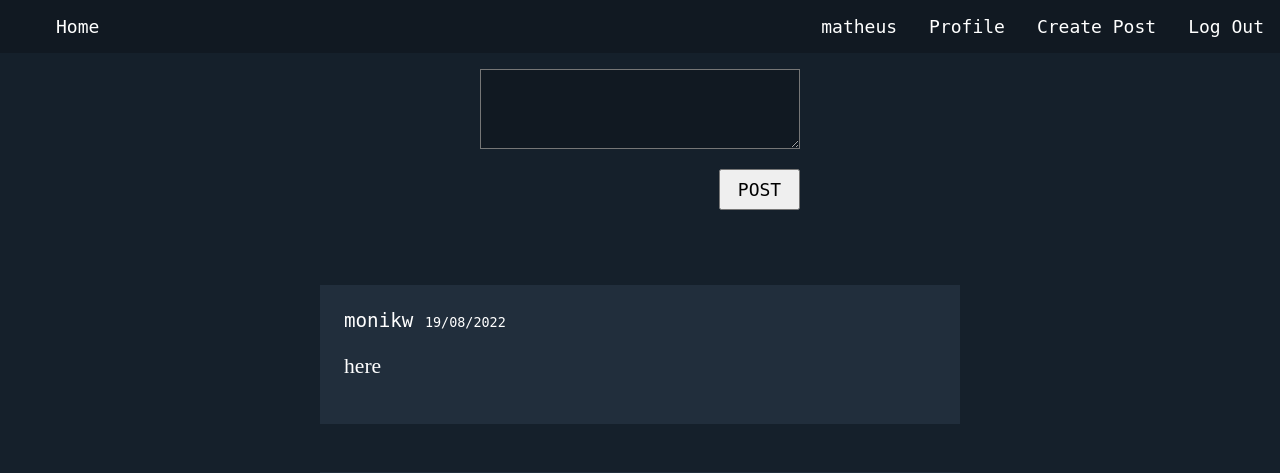
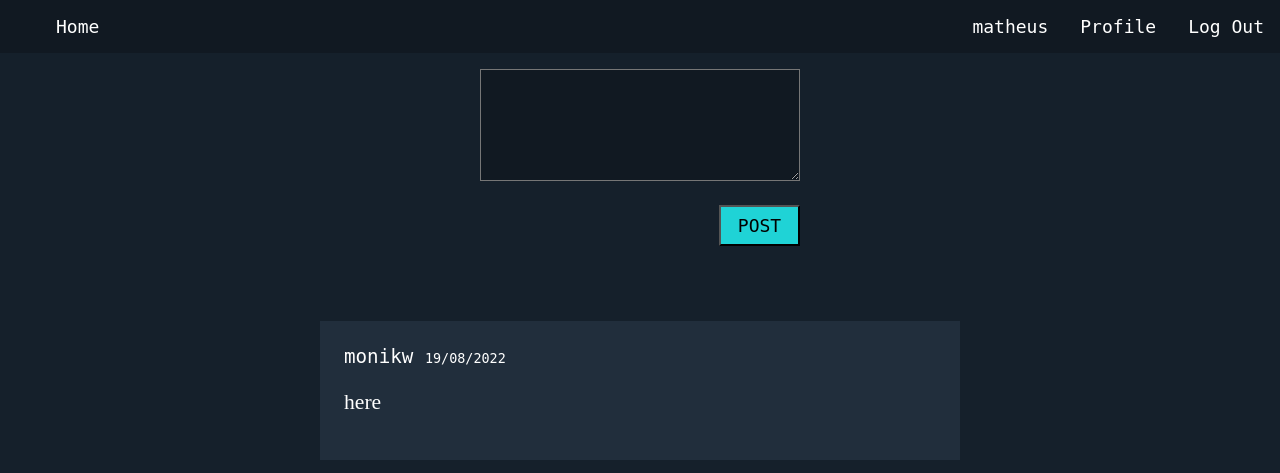
Before and after one commit to mps751/Blog_Python, a Flask app: page / in a window 1280 px wide. Shown: the top 473 px of the page. Run offline with Flask 2, Linux system fonts and the light colour scheme; a user stored in the database is signed in; data comes from the database, SQL or seed files in the repository; both versions use the stored data as it was after the commit.

Commit message:
Removendo CREATE path

```diff
--- a/app.py
+++ b/app.py
@@ -96,20 +96,6 @@ def logout():
     logout_user()
     return redirect(url_for('index'))
 
-@app.route('/create', methods=["GET", "POST"])
-@login_required
-def create():
-    if request.method == "POST":
-        body = request.form['body']
-        try:
-            post = Post(body=body, author=current_user)
-            db.session.add(post)
-            db.session.commit()
-            return redirect(url_for('index'))
-        except IntegrityError:
-            flash("Error on create Post, try again later")
-    return render_template('create.html')
-
 @app.route('/profile')
 def profile():
     return render_template('profile.html')
--- a/main.js
+++ b/main.js
@@ -1,6 +1,6 @@
 var butt = document.getElementById('inputpost')
-butt.addEventListener('mouseenter', entrar)
+butt.addEventListener('mouseenter', enter)
 
-function entrar() {
-    butt.style.background = 'pink'
+function enter() {
+    x.style = 'black'
 }
--- a/static/style.css
+++ b/static/style.css
@@ -59,14 +59,17 @@ li a:hover {
 
 }
 
-.createpost textarea {
-    height: 6em;
+.create textarea {
+    height: 7em;
     background-color: #111922;
+    color: #ffffff;
+    font-size: large;
 }
 
-.createpost input[type="submit"] {
+.create input[type="submit"] {
     position: relative;
     margin-left: auto;
+    background-color:rgb(31, 211, 214);
     color: black;
     text-align: center;
     height: 1.5em auto;
@@ -74,11 +77,19 @@ li a:hover {
     font-family: Andale Mono, monospace;
 }
 
-.content textarea{
+.create input[type="submit"]:hover {
+    cursor: pointer;
+    background-color: #111922;
+    color: #ffffff;
+    border-width: 0.8px;
+    border-style: solid;
+    border-color: #ffffff;
+}
+
+.content textarea {
     padding: 1em;
     margin-bottom: 1.5em;
     outline: none;
-
 }
 
 .content input[type="submit"]{
--- a/templates/home.html
+++ b/templates/home.html
@@ -3,12 +3,14 @@
 {% block title %} Home {% endblock %}
 
 {% block content %}
-    <div class="createpost">
-        <form method="POST">
-            <textarea id="body" name="body" > {{ request.form['body'] }} </textarea>
-            <input type="submit" id="inputpost" mouseenter="entrar()" value="POST">
-        </form>
-    </div>
+    {% if current_user.is_authenticated %}
+        <div class="create">
+            <form method="POST">
+                <textarea id="body" name="body" > {{ request.form['body'] }}</textarea>
+                <input type="submit" id="inputpost" onmouseenter="enter()" value="POST">
+            </form>
+        </div>
+    {% endif %}
 
 {% for post in posts %}
     <article class="post">
--- a/templates/index.html
+++ b/templates/index.html
@@ -2,7 +2,6 @@
     <head>
         <title> {% block title %} {% endblock %} </title>
         <link rel="stylesheet" href="/static/style.css">
-        <script src=Blog_Python/main.js> </script>
     </head>
 
     <body>
@@ -12,7 +11,6 @@
                     <ul>
                         <li style="float:left;"> <a href="{{ url_for('index') }}"> Home </a> </li>
                         <li> <a href="{{ url_for('logout') }}"> Log Out </a> </li>
-                        <li> <a href="{{ url_for('create') }}"> Create Post </a> </i>
                         <li> <a href="{{ url_for('profile') }}"> Profile </a></li>
                         <li> <span> {{current_user.username}} </span> </li>
                     </ul>
@@ -29,7 +27,6 @@
 
         <section class="content">
             {% block content %}
-            <script src=Blog_Python/main.js> </script>
             {% endblock %}
         </section>
     </body>
```
Also changed, not shown: templates/create.html (deleted, +0 -17 lines), app.db.
